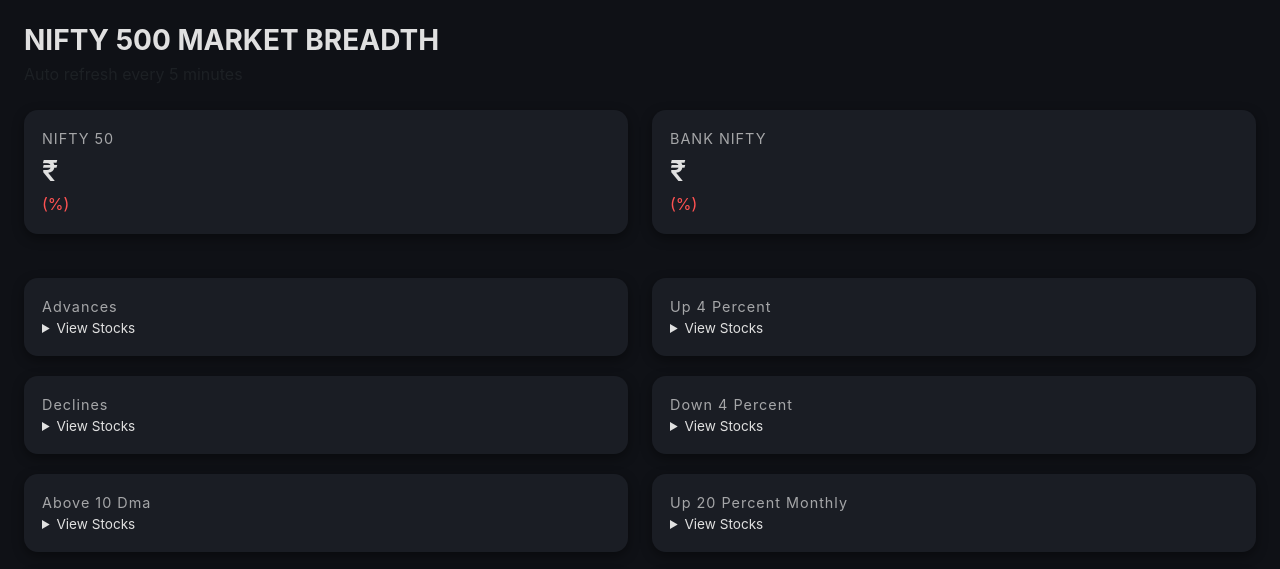
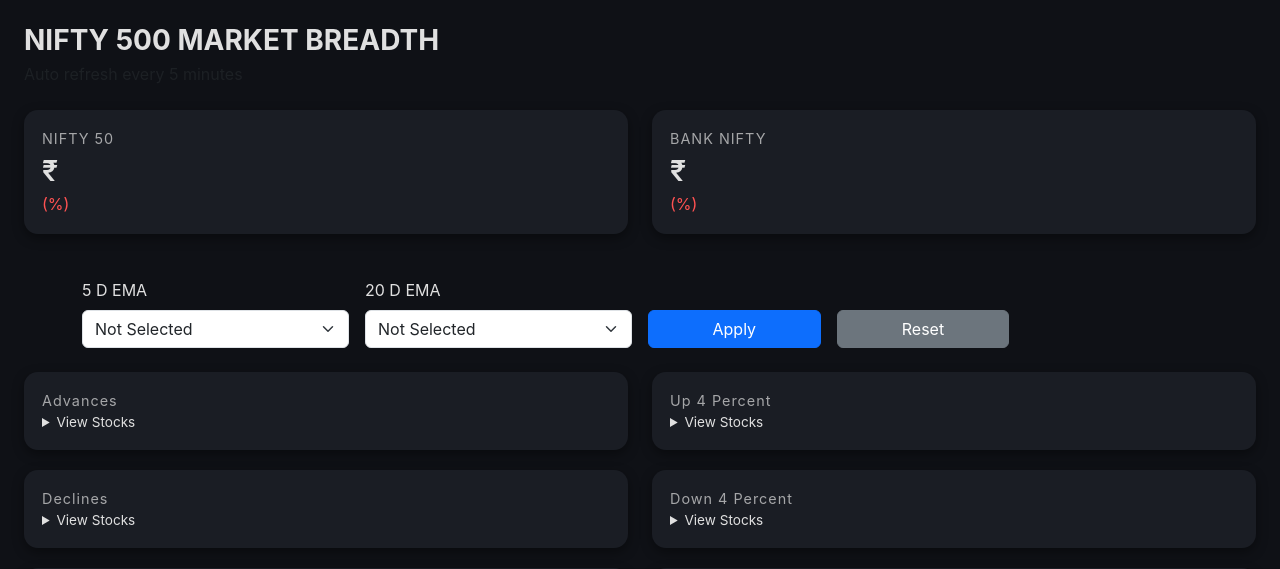
Before and after one commit to jrnbackup00/nifty-dashboard, a FastAPI app: template templates/dashboard.html in a window 1280 px wide. Shown: the top 569 px of the page. Run offline with FastAPI, Linux system fonts and the light colour scheme; the template is opened without the code that fills it, so the values that code supplies are empty.

Commit message:
Applied filters on dashboard

```diff
--- a/breadth_engine.py
+++ b/breadth_engine.py
@@ -1,18 +1,21 @@
 import time
 from data_fetcher import fetch_market_data
 
-CACHE = None
-LAST_UPDATED = 0
+# Cache variables
+CACHE = {}
 CACHE_TTL = 300  # 5 minutes
 
 
-def calculate_breadth():
-    global CACHE, LAST_UPDATED
+def calculate_breadth(ema5_filter=None, ema20_filter=None):
 
-    # Return cached version if fresh
-    if CACHE is not None and (time.time() - LAST_UPDATED < CACHE_TTL):
-        print("Returning cached breadth data ✅")
-        return CACHE
+    cache_key = f"{ema5_filter}_{ema20_filter}"
+
+    # Return cached result if valid
+    if cache_key in CACHE:
+        cached_time, cached_data = CACHE[cache_key]
+        if time.time() - cached_time < CACHE_TTL:
+            print("Returning cached breadth data ✅")
+            return cached_data
 
     print("Calculating fresh breadth data 🔄")
 
@@ -49,12 +52,29 @@
                 change = today - yesterday
                 daily_pct = (change / yesterday) * 100
 
+                # Calculate EMAs
+                ema5 = df["Close"].ewm(span=5).mean().iloc[-1]
+                ema20 = df["Close"].ewm(span=20).mean().iloc[-1]
+
                 stock_data = {
                     "symbol": symbol,
                     "price": round(float(today), 2),
                     "change": round(float(change), 2),
-                    "pct": round(float(daily_pct), 2)
+                    "pct": round(float(daily_pct), 2),
+                    "above_ema5": today > ema5,
+                    "above_ema20": today > ema20
                 }
+
+                # Apply EMA Filters (AND logic)
+                if ema5_filter == "above" and not stock_data["above_ema5"]:
+                    continue
+                if ema5_filter == "below" and stock_data["above_ema5"]:
+                    continue
+
+                if ema20_filter == "above" and not stock_data["above_ema20"]:
+                    continue
+                if ema20_filter == "below" and stock_data["above_ema20"]:
+                    continue
 
                 # Capture indices
                 if symbol == "^NSEI":
@@ -62,7 +82,7 @@
                 if symbol == "^NSEBANK":
                     banknifty_data = stock_data
 
-                # Classification
+                # Daily classification
                 if daily_pct > 0:
                     result["advances"].append(stock_data)
                 else:
@@ -74,6 +94,7 @@
                 if daily_pct <= -4:
                     result["down_4_percent"].append(stock_data)
 
+                # Monthly calculation
                 monthly_pct = (
                     (today - df["Close"].iloc[-22]) /
                     df["Close"].iloc[-22] * 100
@@ -85,27 +106,26 @@
                 if monthly_pct <= -20:
                     result["down_20_percent_monthly"].append(stock_data)
 
+                # DMA calculations
                 dma10 = df["Close"].rolling(10).mean().iloc[-1]
                 dma20 = df["Close"].rolling(20).mean().iloc[-1]
                 dma40 = df["Close"].rolling(40).mean().iloc[-1]
 
                 if today > dma10:
                     result["above_10_dma"].append(stock_data)
-
                 if today > dma20:
                     result["above_20_dma"].append(stock_data)
-
                 if today > dma40:
                     result["above_40_dma"].append(stock_data)
 
-            except:
+            except Exception:
                 continue
 
     final = {}
 
+    # Sorting logic
     for key, stocks in result.items():
 
-        # Smart sorting logic
         if key in ["declines", "down_4_percent", "down_20_percent_monthly"]:
             # Most negative first
             sorted_stocks = sorted(stocks, key=lambda x: x["pct"])
@@ -114,32 +134,17 @@
             sorted_stocks = sorted(stocks, key=lambda x: x["pct"], reverse=True)
 
         final[key] = {
-            "count": len(stocks),
+            "count": len(sorted_stocks),
             "stocks": sorted_stocks
         }
-        # -------- BREADTH SUMMARY --------
-        adv = len(result["advances"])
-        dec = len(result["declines"])
 
-        ratio = round(adv / dec, 2) if dec > 0 else None
-
-        final["summary"] = {
-            "advances": adv,
-            "declines": dec,
-            "ratio": ratio
-        }
-
-
+    # Indices block
     final["indices"] = {
         "nifty": nifty_data,
         "banknifty": banknifty_data
     }
 
-    CACHE = final
-    LAST_UPDATED = time.time()
+    # Save in cache
+    CACHE[cache_key] = (time.time(), final)
 
     return final
-
-if __name__ == "__main__":
-    data = calculate_breadth()
-    print(data)
--- a/main.py
+++ b/main.py
@@ -26,3 +26,18 @@
         "request": request,
         "data": data
     })
+from fastapi import Query
+
+@app.get("/dashboard", response_class=HTMLResponse)
+def dashboard(
+    request: Request,
+    ema5: str = Query(None),
+    ema20: str = Query(None)
+):
+    data = calculate_breadth(ema5, ema20)
+    return templates.TemplateResponse("dashboard.html", {
+        "request": request,
+        "data": data,
+        "ema5": ema5,
+        "ema20": ema20
+    })
--- a/templates/dashboard.html
+++ b/templates/dashboard.html
@@ -87,6 +87,40 @@
         </div>
 
     </div>
+    <div class="container mt-3 mb-4">
+
+    <form method="get" action="/dashboard" class="row g-3">
+
+        <div class="col-md-3">
+            <label class="form-label">5 D EMA</label>
+            <select name="ema5" class="form-select">
+                <option value="">Not Selected</option>
+                <option value="above" {% if ema5 == "above" %}selected{% endif %}>Above 5 D EMA</option>
+                <option value="below" {% if ema5 == "below" %}selected{% endif %}>Below 5 D EMA</option>
+            </select>
+        </div>
+
+        <div class="col-md-3">
+            <label class="form-label">20 D EMA</label>
+            <select name="ema20" class="form-select">
+                <option value="">Not Selected</option>
+                <option value="above" {% if ema20 == "above" %}selected{% endif %}>Above 20 D EMA</option>
+                <option value="below" {% if ema20 == "below" %}selected{% endif %}>Below 20 D EMA</option>
+            </select>
+        </div>
+
+        <div class="col-md-2 align-self-end">
+            <button type="submit" class="btn btn-primary w-100">Apply</button>
+        </div>
+
+        <div class="col-md-2 align-self-end">
+            <a href="/dashboard" class="btn btn-secondary w-100">Reset</a>
+        </div>
+
+    </form>
+
+</div>
+
 
     <div class="row">
 
```
